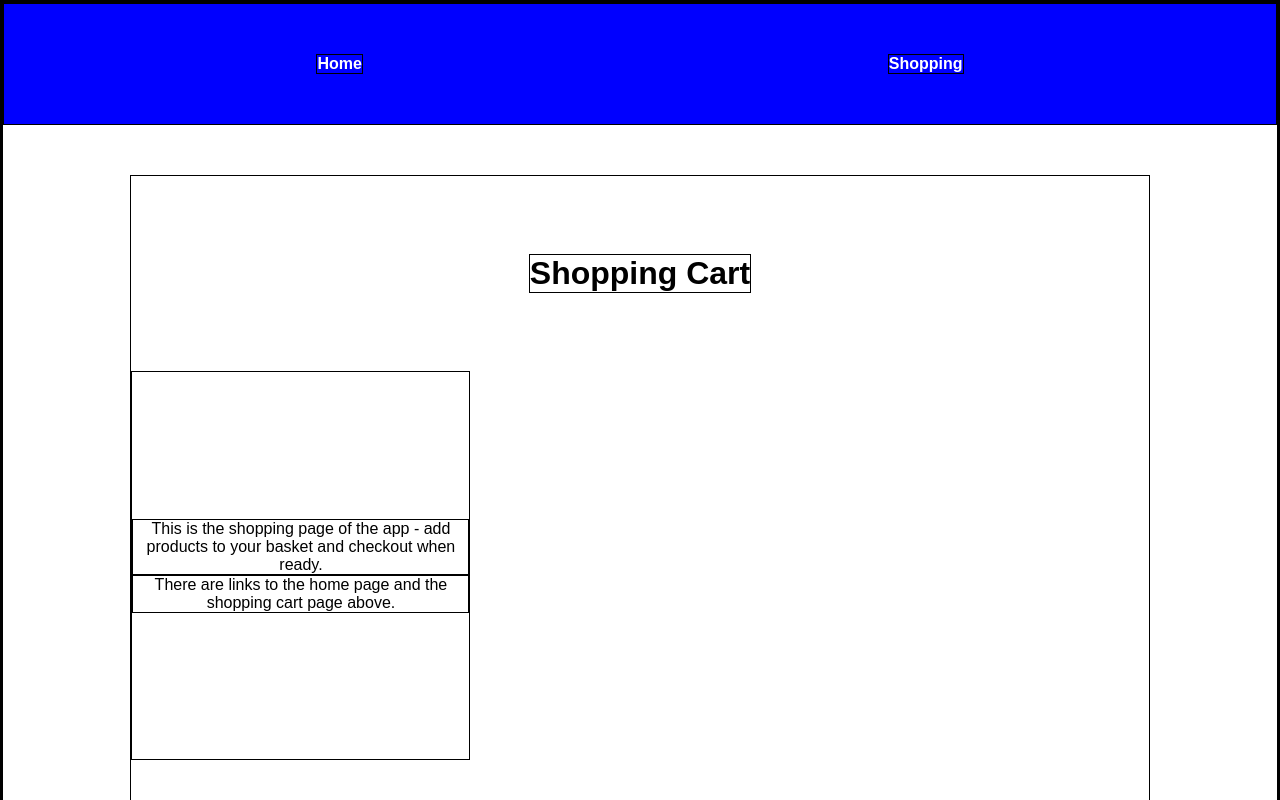
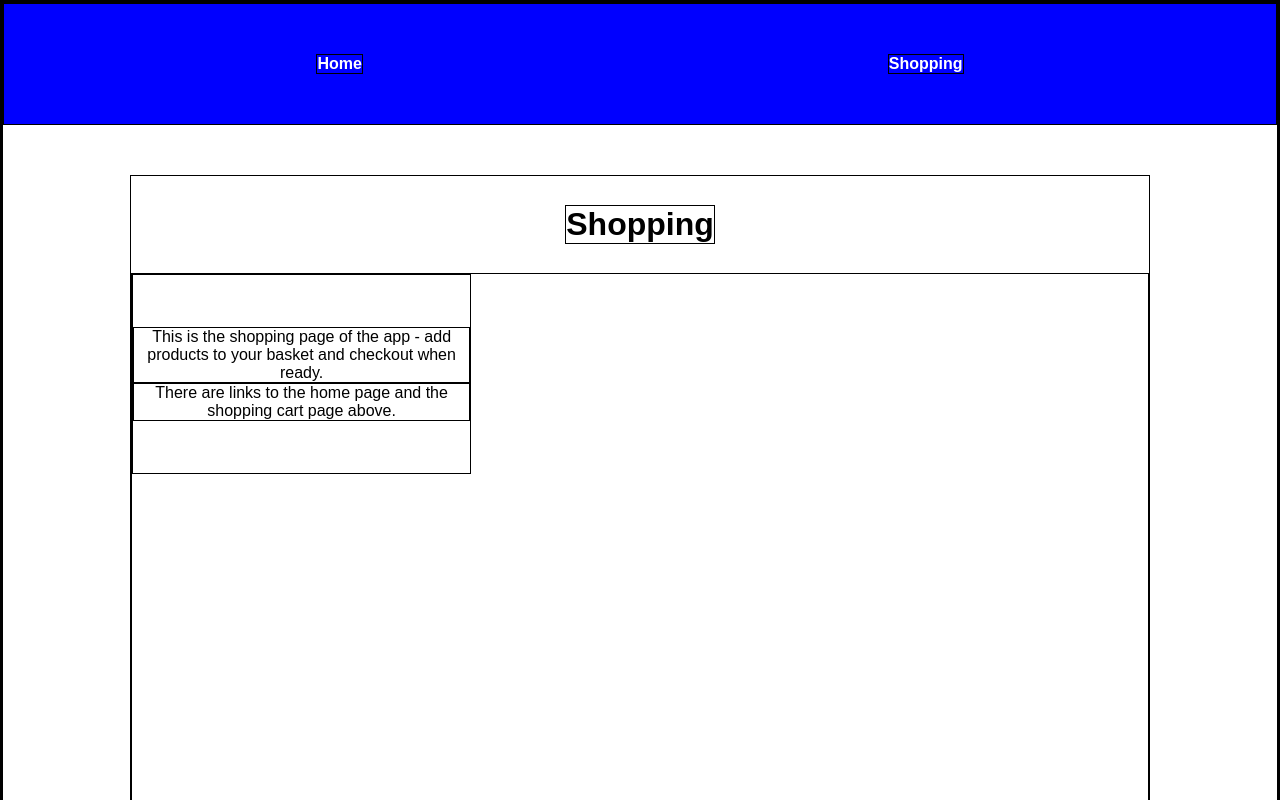
Before and after one commit to Scanceptic/shopping-cart, a React (Vite) app: page /shopping in a window 1280 px wide. Shown: the top 800 px of the page. Built offline with nearby package versions, Linux system fonts and the light colour scheme.

Commit message:
separate home and shopping content styling, add basic shopping page layout

```diff
--- a/src/App.css
+++ b/src/App.css
@@ -38,7 +38,7 @@ nav {
   color: white;
 }
 
-#content {
+.content {
   display: grid;
   grid-template-columns: 1fr 1fr 1fr;
   grid-template-rows: 1fr 2fr 2fr;
@@ -48,10 +48,22 @@ nav {
   text-align: center;
 }
 
-#content > h1 {
+.content > h1 {
   grid-column: 1 / 4;
   grid-row: 1 / 2;
   margin: auto;
+}
+
+.shopping {
+  display: grid;
+  grid-template-rows: 1fr 9fr;
+  grid-template-columns: 1fr;
+}
+
+#shopping-browser {
+  display: grid;
+  grid-template-columns: 1fr 1fr 1fr;
+  grid-template-rows: repeat(auto-fill, 200px);
 }
 
 .card {
--- a/src/App.jsx
+++ b/src/App.jsx
@@ -9,8 +9,8 @@ function App() {
   return (
     <>
       < Navbar />
-      <div id="content">
-        <h1>Shopping Cart</h1>
+      <div className="content home">
+        <h1>Home</h1>
         <div className='card'>
           <img src={typewriter} alt="Typewriter"/>
           <p className="attribution">Photo by <a href="https://unsplash.com/@florianklauer?utm_content=creditCopyText&utm_medium=referral&utm_source=unsplash">Florian Klauer</a> on <a href="https://unsplash.com/photos/black-fayorit-typewriter-with-printer-paper-mk7D-4UCfmg?utm_content=creditCopyText&utm_medium=referral&utm_source=unsplash">Unsplash</a>
--- a/src/Shopping.jsx
+++ b/src/Shopping.jsx
@@ -8,8 +8,9 @@ function Shopping() {
   return (
     <>
       < Navbar />
-      <div id="content">
-        <h1>Shopping Cart</h1>
+      <div className="content shopping">
+        <h1>Shopping</h1>
+        <div id="shopping-browser">
           <div className="card">
             <p>
               This is the shopping page of the app - add products to your basket and checkout when ready.
@@ -19,6 +20,7 @@ function Shopping() {
             </p>
           </div>
         </div>
+      </div>
       < Footer />
     </>
   )
```
Lines whose indentation alone changed are shown as unchanged.
